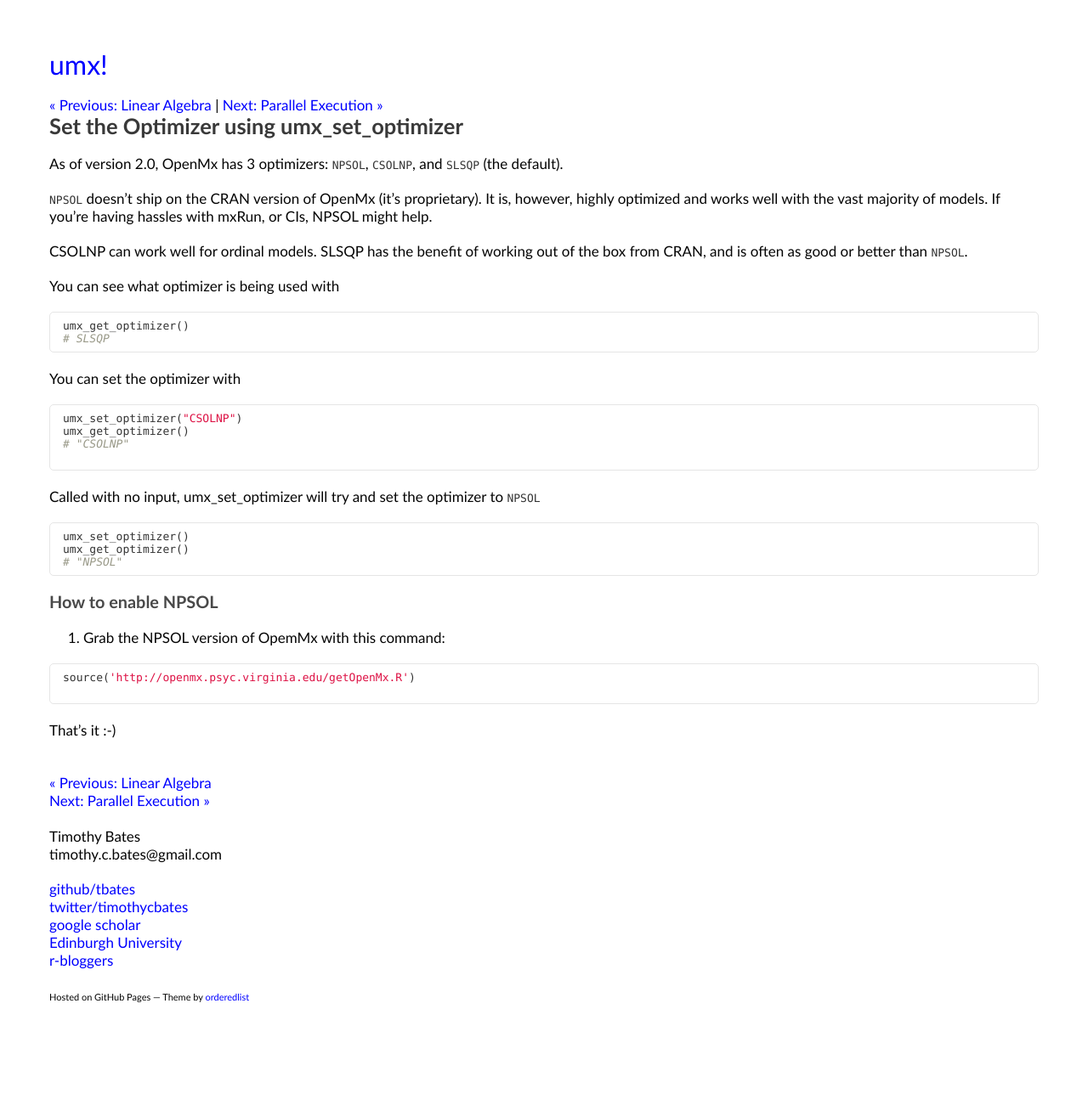
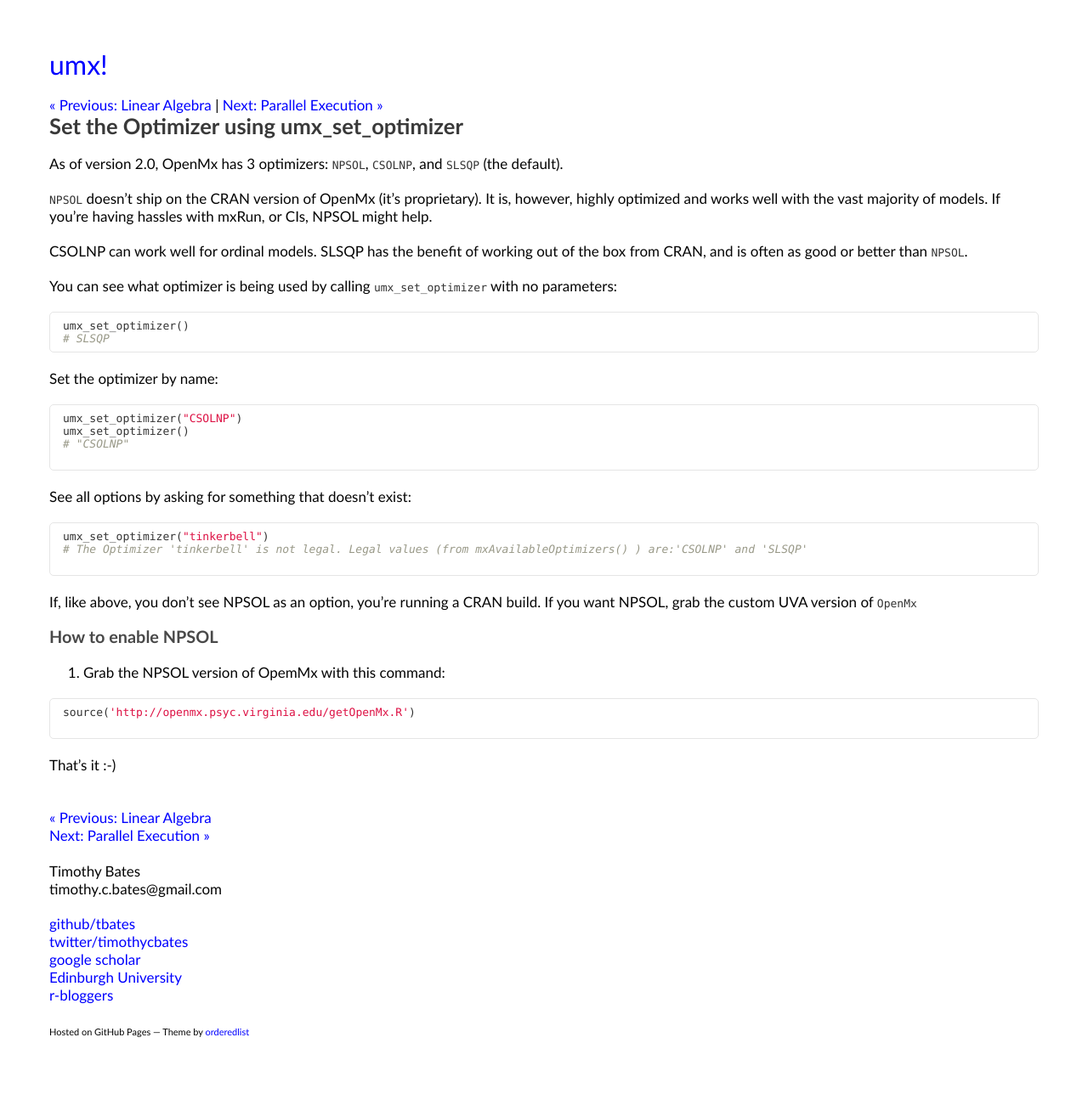
Before and after one commit to tbates/tbates.github.io, a Jekyll site: the page built from _posts/1943-02-12-technical-Optional-optimizers.markdown, in a window 1280 px wide. Shown: the whole page at 85% size. Built offline with Jekyll 4.4.1, drawn with Linux system fonts in a browser that asks for light colours; before the commit the page ends 1260 px from its top, so only the background shows below that.

Commit message:
correcting out of date infos

````diff
--- a/_posts/1943-02-12-technical-Optional-optimizers.markdown
+++ b/_posts/1943-02-12-technical-Optional-optimizers.markdown
@@ -12,30 +12,29 @@ As of version 2.0, OpenMx has 3 optimizers: `NPSOL`, `CSOLNP`, and `SLSQP` (the
 
 CSOLNP can work well for ordinal models. SLSQP has the benefit of working out of the box from CRAN, and is often as good or better than `NPSOL`.
 
-You can see what optimizer  is being used with
+You can see what optimizer is being used by calling `umx_set_optimizer` with no parameters:
 
 ```r
-umx_get_optimizer()
+umx_set_optimizer()
 # SLSQP
 ```
 
-You can set the optimizer with
+Set the optimizer by name:
 
 ```r
 umx_set_optimizer("CSOLNP")
-umx_get_optimizer()
+umx_set_optimizer()
 # "CSOLNP"
 
 ```
-
-Called with no input, umx_set_optimizer will try and set the optimizer to `NPSOL`
+See all options by asking for something that doesn't exist:
 
 ```r
-umx_set_optimizer()
-umx_get_optimizer()
-# "NPSOL"
+umx_set_optimizer("tinkerbell")
+# The Optimizer 'tinkerbell' is not legal. Legal values (from mxAvailableOptimizers() ) are:'CSOLNP' and 'SLSQP'
+
 ```
-
+If, like above, you don't see NPSOL as an option, you're running a CRAN build. If you want NPSOL, grab the custom UVA version of `OpenMx`
 
 ### How to enable NPSOL
 
````
